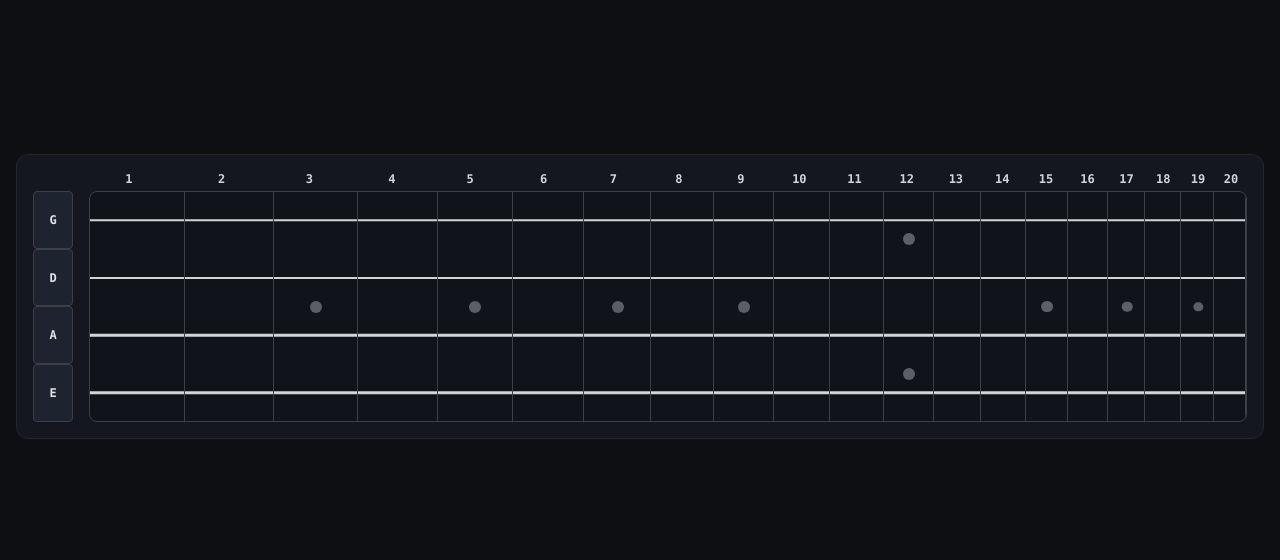
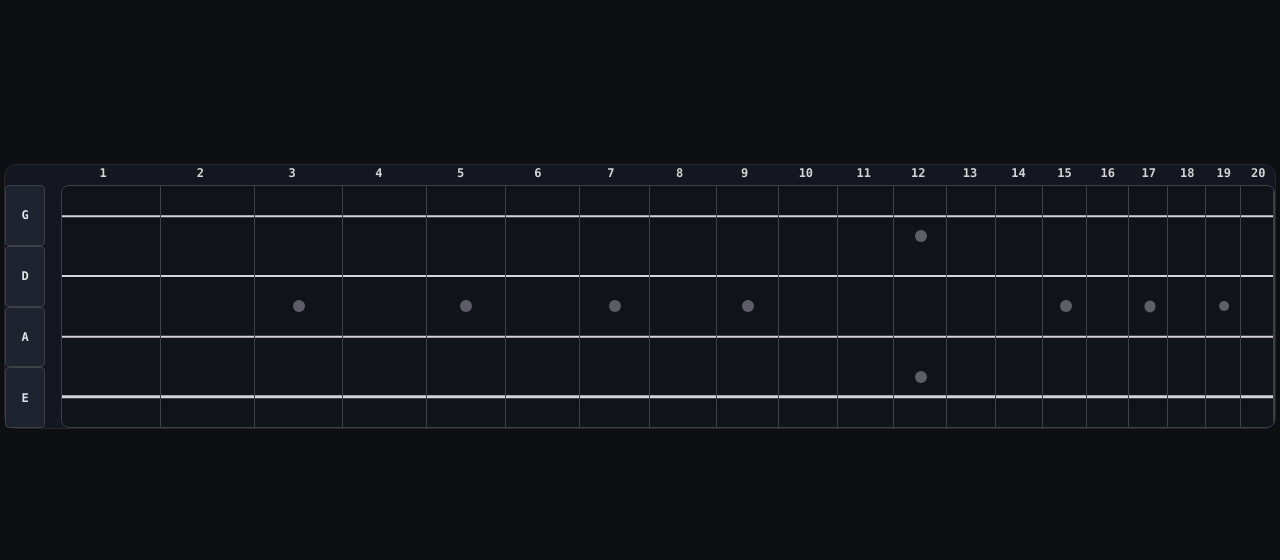
Before and after one commit to osjkarate/fenix, a plain HTML site: page index.html in a window 1280 px wide. Shown: the top 560 px of the page. Drawn offline with nearby package versions, Linux system fonts and the light colour scheme.

Commit message:
Update index.html

```diff
--- a/index.html
+++ b/index.html
@@ -41,13 +41,13 @@
     </style>
 
 </head>
-<body class="bg-[#0d0f12] text-zinc-100 flex flex-col justify-between p-0 sm:p-4 font-sans antialiased selection:bg-zinc-700 selection:text-white h-full overflow-hidden select-none">    <!-- Main Content Card -->
+<body class="bg-[#0d0f12] text-zinc-100 flex flex-col justify-between p-1 font-sans antialiased selection:bg-zinc-700 selection:text-white h-full overflow-hidden select-none">
     <!-- Main Content Card -->
     <main class="w-full max-w-[90rem] mx-auto flex flex-col items-center justify-center flex-grow py-0">
 
         <!-- Fretboard Container -->
         <div class="w-full flex justify-center my-auto">
-            <div class="bg-[#14171f] p-0 sm:p-4 rounded-none sm:rounded-xl border-x-0 sm:border border-zinc-800 relative select-none w-full max-w-full">
+            <div class="bg-[#14171f] p-0 rounded-xl border border-zinc-800 relative select-none w-full max-w-full">
 
                 <!-- Fret Numbers Row -->
                 <div id="fret-numbers" class="grid mb-1 text-[10px] sm:text-xs text-zinc-300 font-mono font-bold select-none ml-[32px] sm:ml-12">
```
